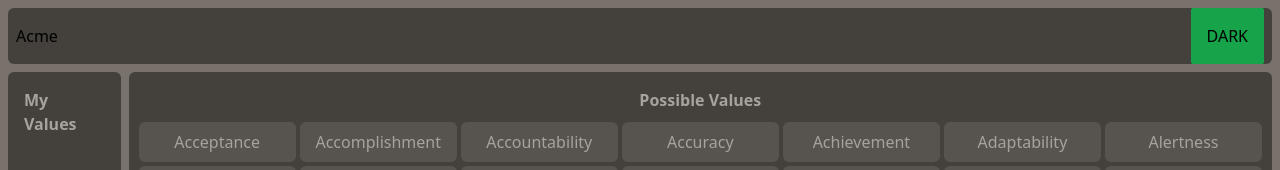
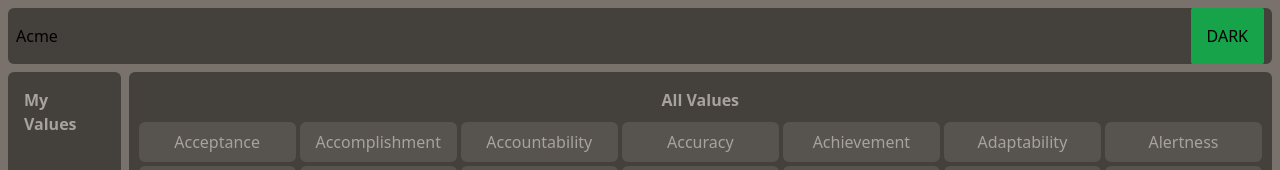
Before and after one commit to m0r9h3us/value-finder, a React (Create React App) app: page / in a window 1280 px wide. Shown: the top 170 px of the page. Built offline with nearby package versions, Linux system fonts and the light colour scheme.

Commit message:
Switch/ Test Grid for MyValues section Assignees: @m0r9h3us Labels: enhancement Fixes #4

```diff
--- a/src/components/Selector/Selector.tsx
+++ b/src/components/Selector/Selector.tsx
@@ -78,7 +78,7 @@ export const Selector = ({
         {" "}
         <h1 className="font-bold p-2 rounded-md text-primary-400">My Values</h1>
         <ul
-          className="flex-col items-center overflow-y-auto"
+          className="grid grid-cols-1 overflow-y-auto"
         >
           {chosen.map((item: IValue) => (
             <SelectorItem
@@ -96,7 +96,7 @@ export const Selector = ({
                       bg-primary-700
                       p-2 rounded-md "
       >
-        <h1 className="font-bold p-2 text-primary-400">Possible Values</h1>
+        <h1 className="font-bold p-2 text-primary-400">All Values</h1>
         <ul
           className="grid
                       grid-cols-1 md:grid-cols-4 lg:grid-cols-7
```
